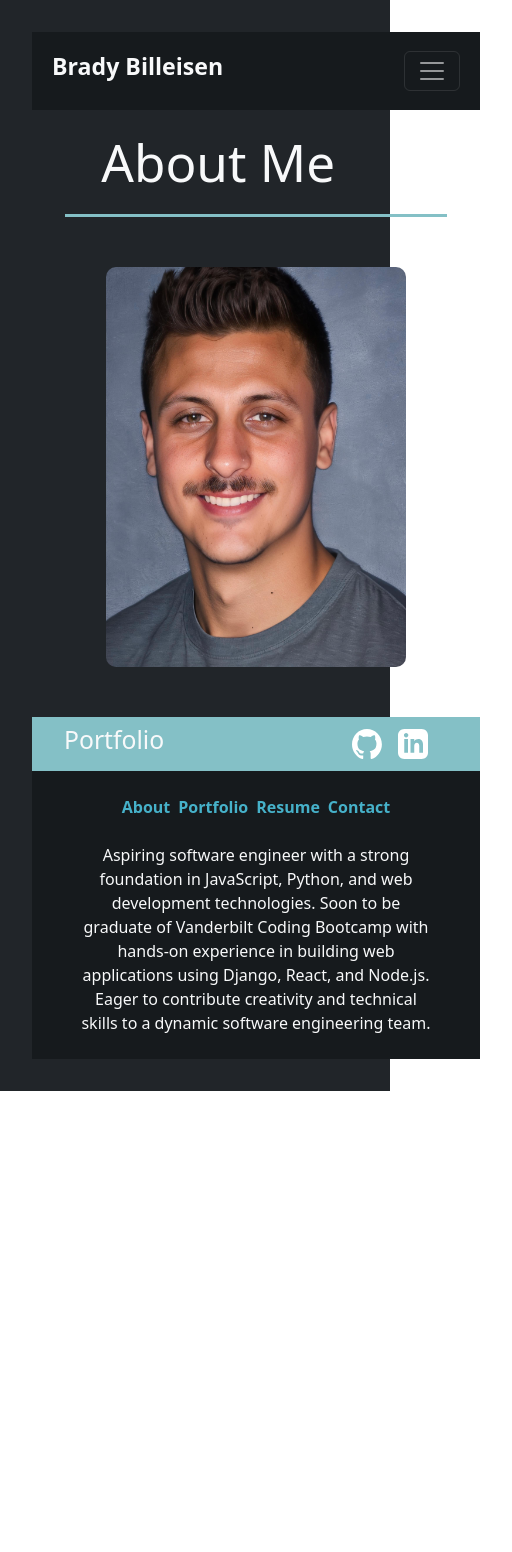
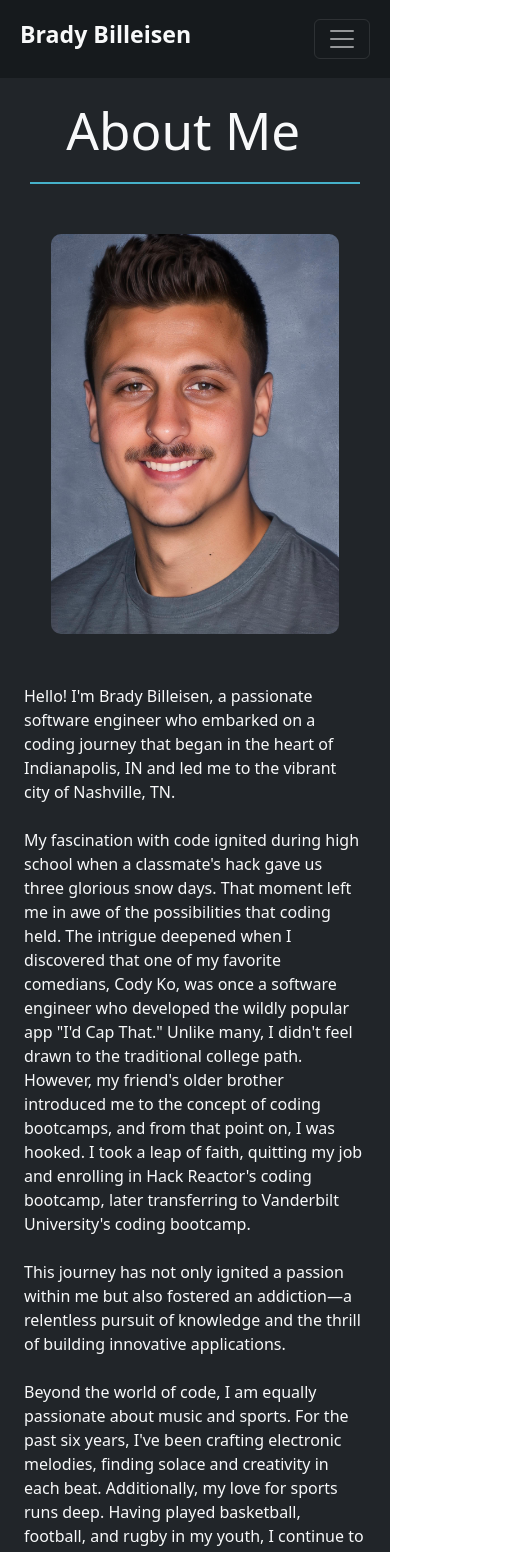
Before and after one commit to brady-billeisen/react-portfolio, a React (Vite) app: page /about in a window 390 px wide. Shown: the top 1552 px of the page, 512 px wide, since content can reach past the window. Before the commit the page ends 1091 px from the top, so only its background shows below. Built offline with nearby package versions, Linux system fonts and the light colour scheme.

Commit message:
got the app looking really good both on mobile and desktop, finished the about page, confused at the moment though bc one of my components randomly wont go full width

```diff
--- a/src/App.css
+++ b/src/App.css
@@ -1,8 +1,9 @@
 #root {
-  max-width: 1280px;
-  margin: 0 auto;
+  /* max-width: 1280px; */
+  /* margin: 0 auto;
   padding: 2rem;
-  text-align: center;
+  text-align: center; */
+  width: 100%;
 }
 
 .logo {
@@ -18,7 +19,7 @@
   filter: drop-shadow(0 0 2em #61dafbaa);
 }
 
-@keyframes logo-spin {
+/* @keyframes logo-spin {
   from {
     transform: rotate(0deg);
   }
@@ -31,7 +32,7 @@
   a:nth-of-type(2) .logo {
     animation: logo-spin infinite 20s linear;
   }
-}
+} */
 
 .card {
   padding: 2em;
@@ -46,7 +47,7 @@
 }
 
 #page-header {
-  border-bottom: 3px solid #84C0C6;
+  border-bottom: 2px solid #46B1C9;
   width: 90%;
 }
 
@@ -90,3 +91,8 @@
   object-fit: cover;
   border-radius: 10px;
 }
+
+.about-me {
+  display: flex;
+  justify-content: center;
+}
--- a/src/components/Footer.jsx
+++ b/src/components/Footer.jsx
@@ -6,14 +6,14 @@ function Footer() {
   return (
     <Nav className="me-auto" id='navbar'>
         <Container>
-            <Container className='mt-4 mb-4'>
+            <Container className='d-flex justify-content-center mt-4 mb-4'>
                 <Link to='/about' style={{ margin: "0 4px" }} id='footer-link'>About</Link>
                 <Link to='/portfolio' style={{ margin: "0 4px" }} id='footer-link'>Portfolio</Link>
                 <Link to='/resume' style={{ margin: "0 4px" }} id='footer-link'>Resume</Link>
                 <Link to='/contact' style={{ margin: "0 4px" }} id='footer-link'>Contact</Link>
             </Container>
             <Container>
-                <p className='text-light m-4'>Aspiring software engineer with a strong foundation in JavaScript, Python, and web development technologies. Soon to be graduate of Vanderbilt Coding Bootcamp with hands-on experience in building web applications using Django, React, and Node.js. Eager to contribute creativity and technical skills to a dynamic software engineering team.</p>
+                <p className='d-flex justify-content-center text-light m-4'>This is the whole point of technology.  It creates an appetite for immortality on the one hand.  It threatens universal extinction on the other. Technology is lust removed from nature. - Don DeLillo (Author)</p>
             </Container>
         </Container>
     </Nav>
--- a/src/pages/About.jsx
+++ b/src/pages/About.jsx
@@ -8,8 +8,28 @@ function About() {
         <Container className='d-flex' id='page-header'>
           <h1 className='text-light m-4'>About Me</h1>
         </Container>
-        <Container>
+        <Container className='d-flex justify-content-center'>
           <img src={headshot} id='headshot' />
+        </Container>
+        <Container className='text-light'>
+          <p className='about-me mb-4'>
+          Hello! I'm Brady Billeisen, a passionate software engineer who embarked on a coding journey that began in the heart of Indianapolis, IN and led me to the vibrant city of Nashville, TN.
+          </p>
+          <p className='about-me mb-4'>
+          My fascination with code ignited during high school when a classmate's hack gave us three glorious snow days. That moment left me in awe of the possibilities that coding held. The intrigue deepened when I discovered that one of my favorite comedians, Cody Ko, was once a software engineer who developed the wildly popular app "I'd Cap That." Unlike many, I didn't feel drawn to the traditional college path. However, my friend's older brother introduced me to the concept of coding bootcamps, and from that point on, I was hooked. I took a leap of faith, quitting my job and enrolling in Hack Reactor's coding bootcamp, later transferring to Vanderbilt University's coding bootcamp.
+          </p>
+          <p className='about-me mb-4'>
+          This journey has not only ignited a passion within me but also fostered an addiction—a relentless pursuit of knowledge and the thrill of building innovative applications.
+          </p>
+          <p className='about-me mb-4'>
+          Beyond the world of code, I am equally passionate about music and sports. For the past six years, I've been crafting electronic melodies, finding solace and creativity in each beat. Additionally, my love for sports runs deep. Having played basketball, football, and rugby in my youth, I continue to relish in the excitement of watching games, especially during football season and the madness of March Madness.
+          </p>
+          <p className='about-me mb-2'>
+          I thrive on learning, creating, and exploring the endless possibilities that technology offers. My skills in JavaScript, Python, and web development technologies, coupled with hands-on experience in Django, React, and Node.js, are the tools I wield as I embark on my journey as a software engineer. My adaptability, problem-solving mindset, and creative spirit drive me to excel in this ever-evolving field. I am eager to contribute my skills and creativity to a dynamic software engineering team, pushing boundaries and shaping the future of technology.
+          </p>
+          <p className='about-me mt-4 mb-5'>
+          Feel free to reach out to me through my contact information below. Let's connect and explore the exciting possibilities that lie ahead!
+          </p>
         </Container>
       </Container>
     </main>
```
